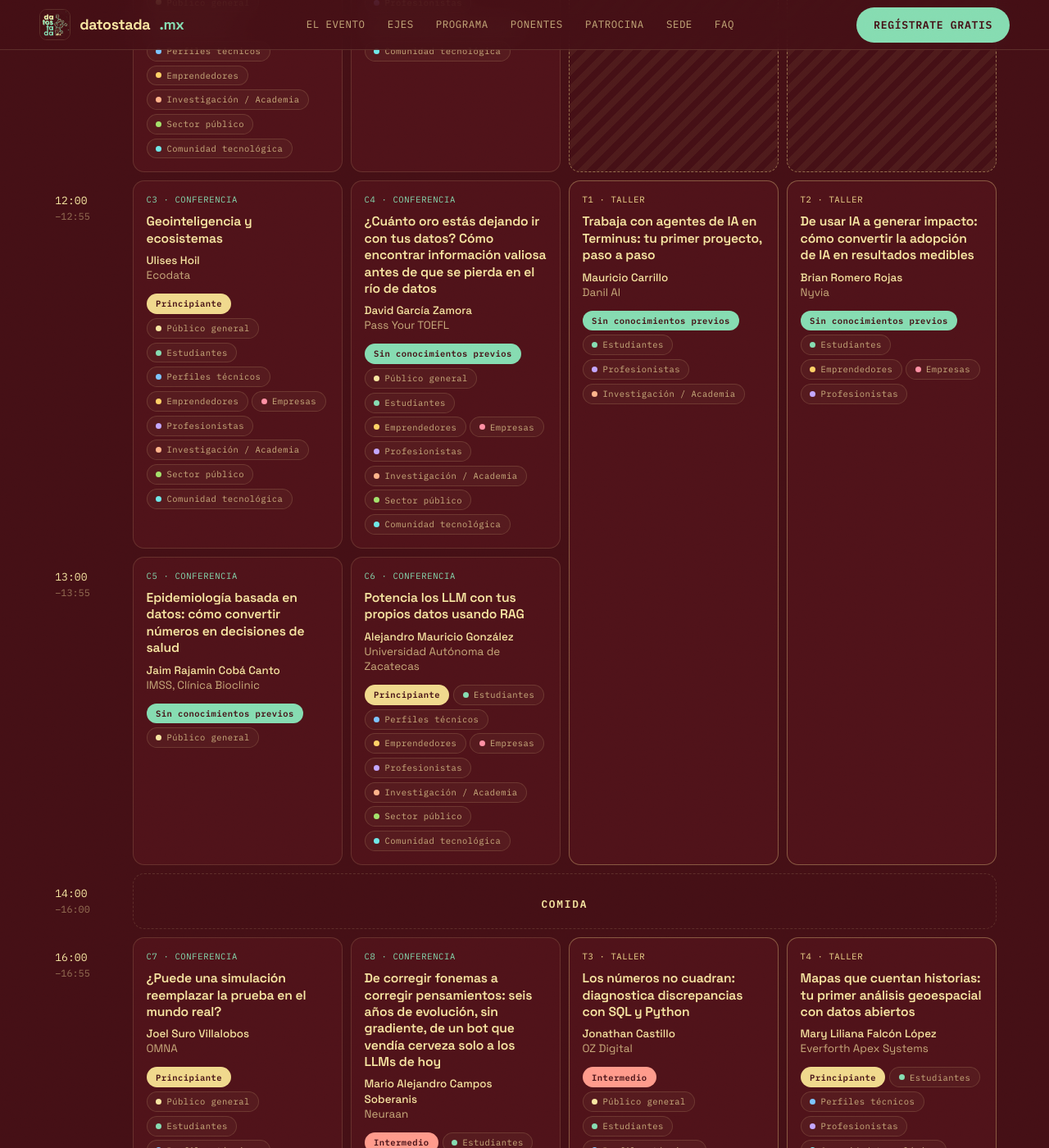
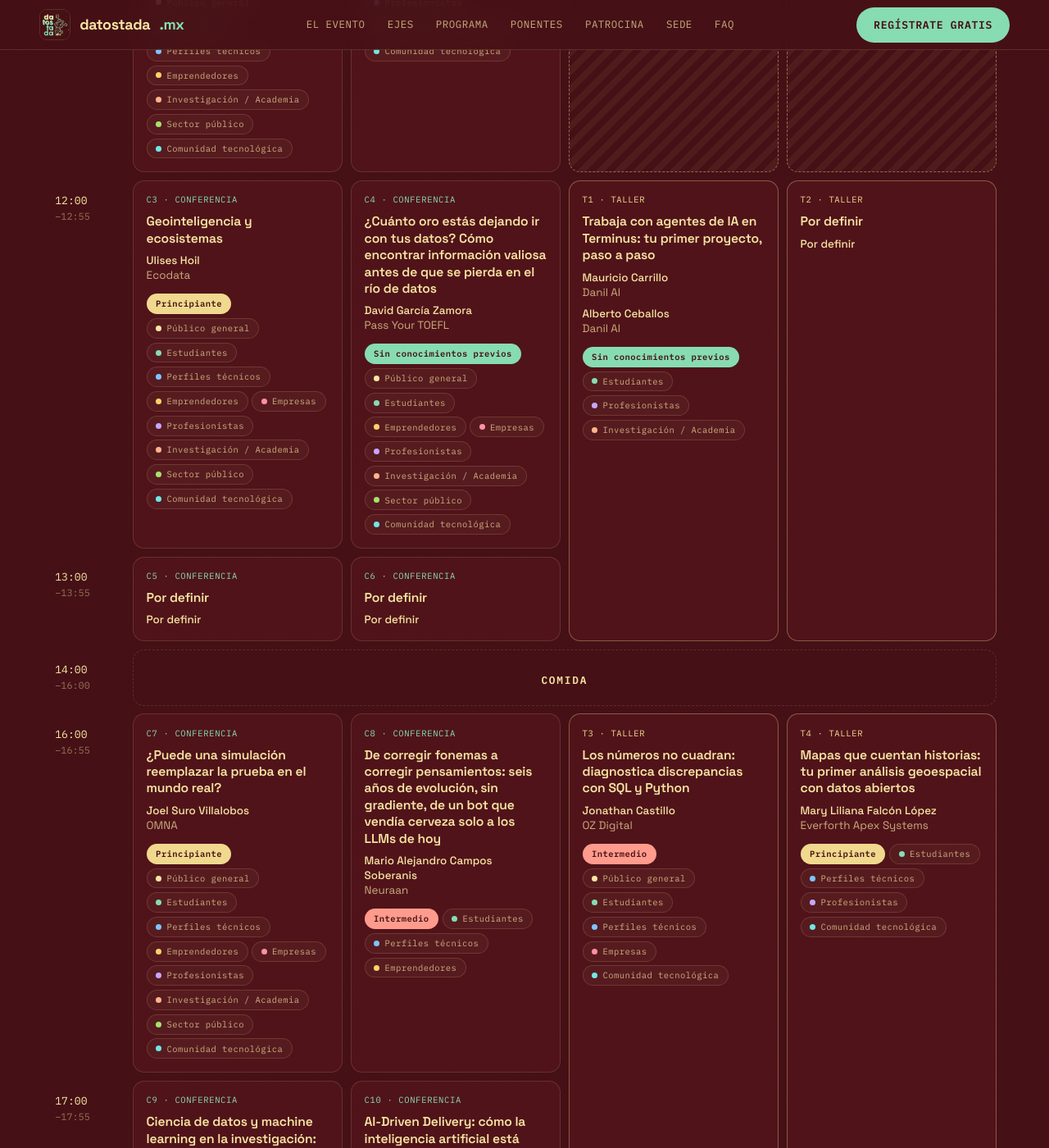
Before and after one commit to datostadamx/datostadamx.github.io, a Jekyll site: the page built from lineup.html, in a window 1280 px wide and 1400 px high, scrolled down 1155 px. Shown: the whole window at 82% size. Built offline with Jekyll 4.4.1, drawn with Linux system fonts in a browser that asks for light colours.

Commit message:
Update lineup with confirmed speakers
Mark unconfirmed sessions as to be defined and support co-speakers, used for
the Terminus workshop.

Co-Authored-By: Claude Opus 5.5 <noreply@anthropic.com>

```diff
--- a/_data/lineup.yml
+++ b/_data/lineup.yml
@@ -3,6 +3,7 @@
 #
 # Cada slot es una fila del horario. Cada sesión indica su sala (room) y cuántos slots
 # ocupa (span, 1 por defecto). room "all" ocupa todas las salas.
+# co_speakers agrega más personas a la sesión; las pills salen de speaker.
 # kind: conferencia | taller | general | libre (sala sin actividad: "Espacio no disponible")
 
 rooms:
@@ -43,21 +44,14 @@ speakers:
     org: "UPY"
     level: intermedio
     audience: [general, estudiantes, profesionistas, academia, comunidad]
-  alejandro-gonzalez:
-    name: "Alejandro Mauricio González"
-    org: "Universidad Autónoma de Zacatecas"
-    level: principiante
-    audience: [estudiantes, tecnicos, emprendedores, empresas, profesionistas, academia, sector-publico, comunidad]
   mauricio-carrillo:
     name: "Mauricio Carrillo"
     org: "Danil AI"
     level: ninguno
     audience: [estudiantes, profesionistas, academia]
-  brian-romero:
-    name: "Brian Romero Rojas"
-    org: "Nyvia"
-    level: ninguno
-    audience: [estudiantes, emprendedores, empresas, profesionistas]
+  alberto-ceballos:
+    name: "Alberto Ceballos"
+    org: "Danil AI"
   ulises-hoil:
     name: "Ulises Hoil"
     org: "Ecodata"
@@ -68,11 +62,6 @@ speakers:
     org: "Pass Your TOEFL"
     level: ninguno
     audience: [general, estudiantes, emprendedores, empresas, profesionistas, academia, sector-publico, comunidad]
-  jaim-coba:
-    name: "Jaim Rajamin Cobá Canto"
-    org: "IMSS, Clínica Bioclinic"
-    level: ninguno
-    audience: [general]
   joel-suro:
     name: "Joel Suro Villalobos"
     org: "OMNA"
@@ -164,13 +153,13 @@ days:
         sessions:
           - { room: s1, kind: conferencia, code: "C3", speaker: ulises-hoil, title: "Geointeligencia y ecosistemas" }
           - { room: s2, kind: conferencia, code: "C4", speaker: david-garcia, title: "¿Cuánto oro estás dejando ir con tus datos? Cómo encontrar información valiosa antes de que se pierda en el río de datos" }
-          - { room: w1, kind: taller, code: "T1", span: 2, speaker: mauricio-carrillo, title: "Trabaja con agentes de IA en Terminus: tu primer proyecto, paso a paso" }
-          - { room: w2, kind: taller, code: "T2", span: 2, speaker: brian-romero, title: "De usar IA a generar impacto: cómo convertir la adopción de IA en resultados medibles" }
+          - { room: w1, kind: taller, code: "T1", span: 2, speaker: mauricio-carrillo, co_speakers: [alberto-ceballos], title: "Trabaja con agentes de IA en Terminus: tu primer proyecto, paso a paso" }
+          - { room: w2, kind: taller, code: "T2", span: 2, speaker_text: "Por definir", title: "Por definir" }
       - start: "13:00"
         end: "13:55"
         sessions:
-          - { room: s1, kind: conferencia, code: "C5", speaker: jaim-coba, title: "Epidemiología basada en datos: cómo convertir números en decisiones de salud" }
-          - { room: s2, kind: conferencia, code: "C6", speaker: alejandro-gonzalez, title: "Potencia los LLM con tus propios datos usando RAG" }
+          - { room: s1, kind: conferencia, code: "C5", speaker_text: "Por definir", title: "Por definir" }
+          - { room: s2, kind: conferencia, code: "C6", speaker_text: "Por definir", title: "Por definir" }
       - start: "14:00"
         end: "16:00"
         sessions:
--- a/lineup.html
+++ b/lineup.html
@@ -61,6 +61,7 @@ noindex: true
           <h3 class="ses-title">{{ s.title | escape }}</h3>
           {% if sp %}
           <p class="ses-who"><b>{{ sp.name }}</b><span>{{ sp.org }}</span></p>
+          {% for co in s.co_speakers %}{% assign cs = lineup.speakers[co] %}<p class="ses-who"><b>{{ cs.name }}</b><span>{{ cs.org }}</span></p>{% endfor %}
           <div class="ses-tags">
             <span class="lvl lvl-{{ sp.level }}">{{ lineup.levels[sp.level] }}</span>
             {% for a in sp.audience %}<span class="aud aud-{{ a }}">{{ lineup.audiences[a] }}</span>{% endfor %}
```
